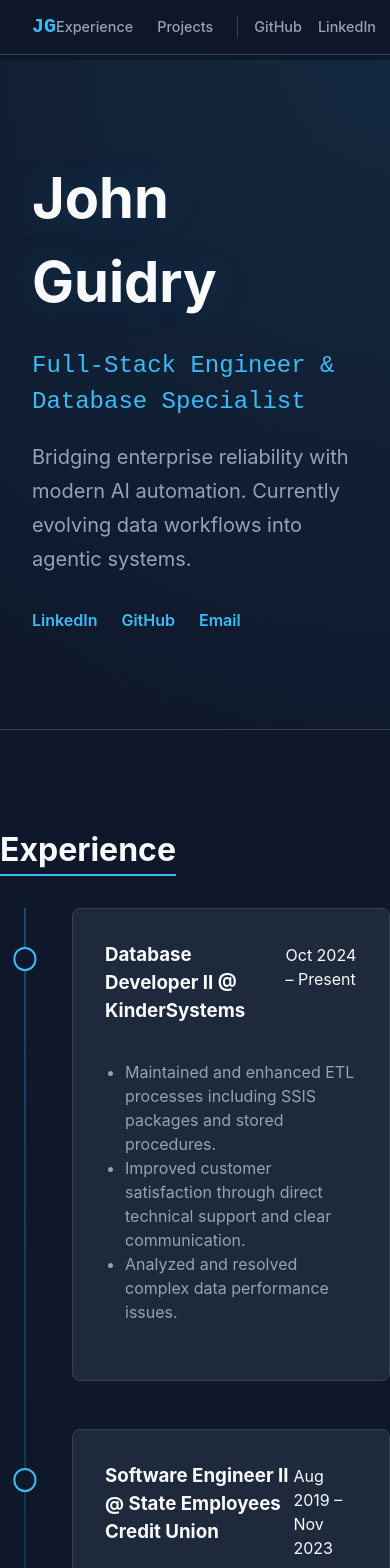
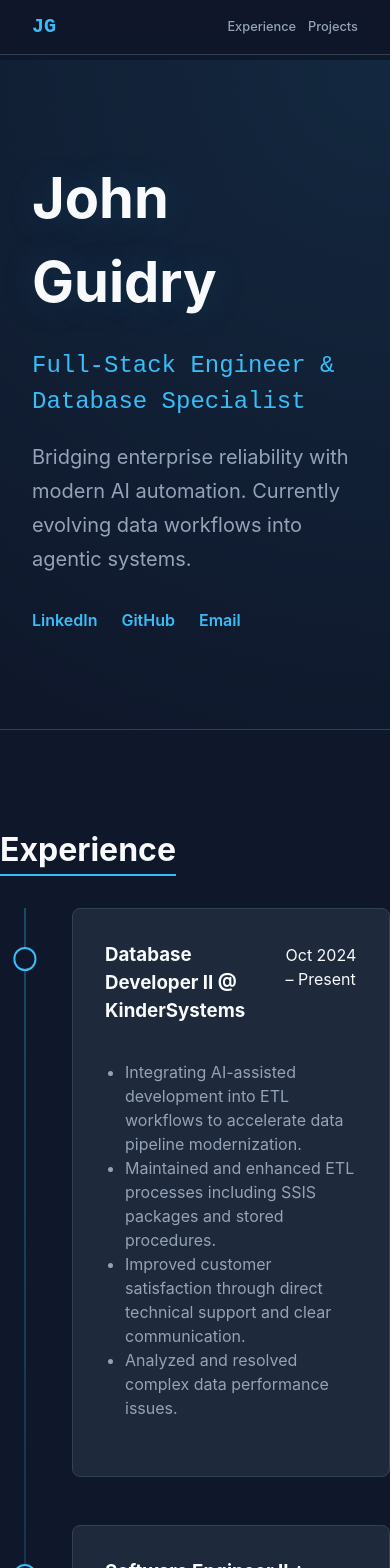
Before and after one commit to JohnGuidry/prosite, a React (Vite) app: page / in a window 390 px wide. Shown: the top 1568 px of the page. Built offline with nearby package versions, Linux system fonts and the light colour scheme.

Commit message:
feat: add AI-assisted dev bullet to current role and fix navbar mobile layout
- Add bullet about AI-assisted development in ETL workflows
- Fix navbar link spacing and hide social links on mobile

```diff
--- a/src/data/content.ts
+++ b/src/data/content.ts
@@ -18,6 +18,7 @@ export const experiences: Experience[] = [
     period: "Oct 2024 – Present",
     location: "Remote",
     summary: [
+      "Integrating AI-assisted development into ETL workflows to accelerate data pipeline modernization.",
       "Maintained and enhanced ETL processes including SSIS packages and stored procedures.",
       "Improved customer satisfaction through direct technical support and clear communication.",
       "Analyzed and resolved complex data performance issues."
--- a/src/index.css
+++ b/src/index.css
@@ -155,6 +155,15 @@ a { color: var(--accent-primary); text-decoration: none; }
   .grid {
     grid-template-columns: 1fr;
   }
+
+  .navbar-links {
+    gap: 0.75rem;
+    font-size: 0.8rem;
+  }
+
+  .navbar-social {
+    display: none;
+  }
 }
 .project-card {
   display: block;
```
